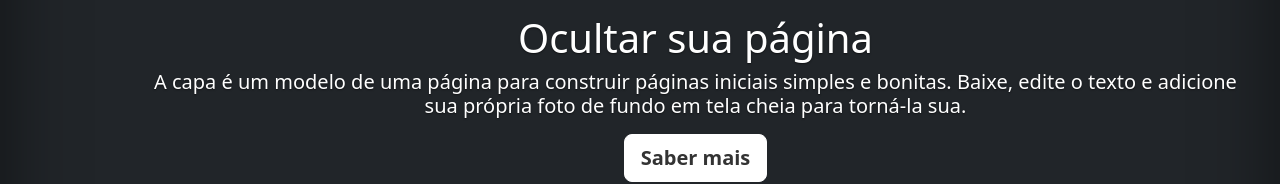
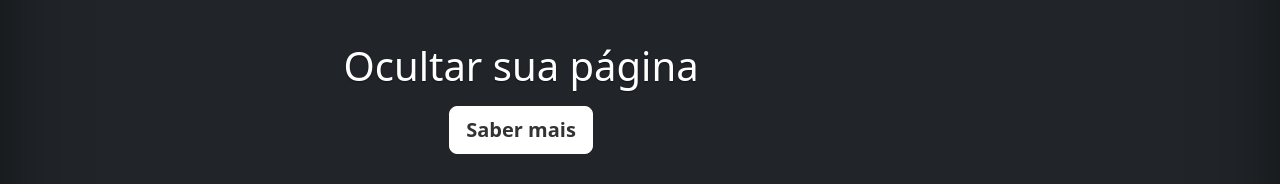
Before and after one commit to RayssaRafaelly/Portfolio-Pessoal, a plain HTML site: page index.html in a window 1280 px wide. Shown: the part 288-472 px from the top of the page. Drawn offline with nearby package versions, Linux system fonts and the light colour scheme.

Commit message:
remove texto de página

```diff
--- a/index.html
+++ b/index.html
@@ -51,7 +51,7 @@
 
   <main class="px-3">
     <h1>Ocultar sua página</h1>
-    <p class="lead">A capa é um modelo de uma página para construir páginas iniciais simples e bonitas. Baixe, edite o texto e adicione sua própria foto de fundo em tela cheia para torná-la sua.</p>
+    <p class="lead"></p>
     <p class="lead">
       <a href="#" class="btn btn-lg btn-secondary fw-bold border-white bg-white">Saber mais</a>
     </p>
```
